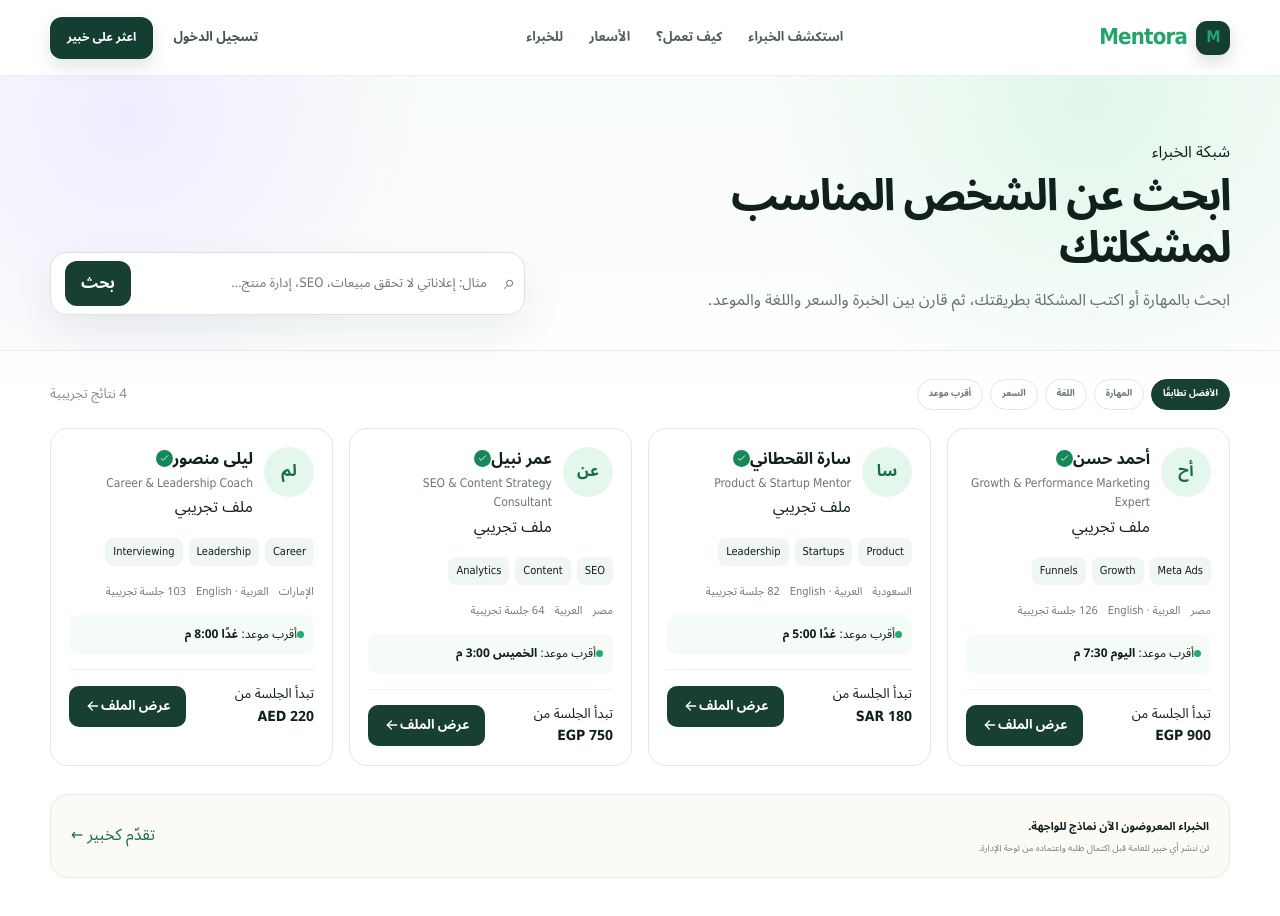
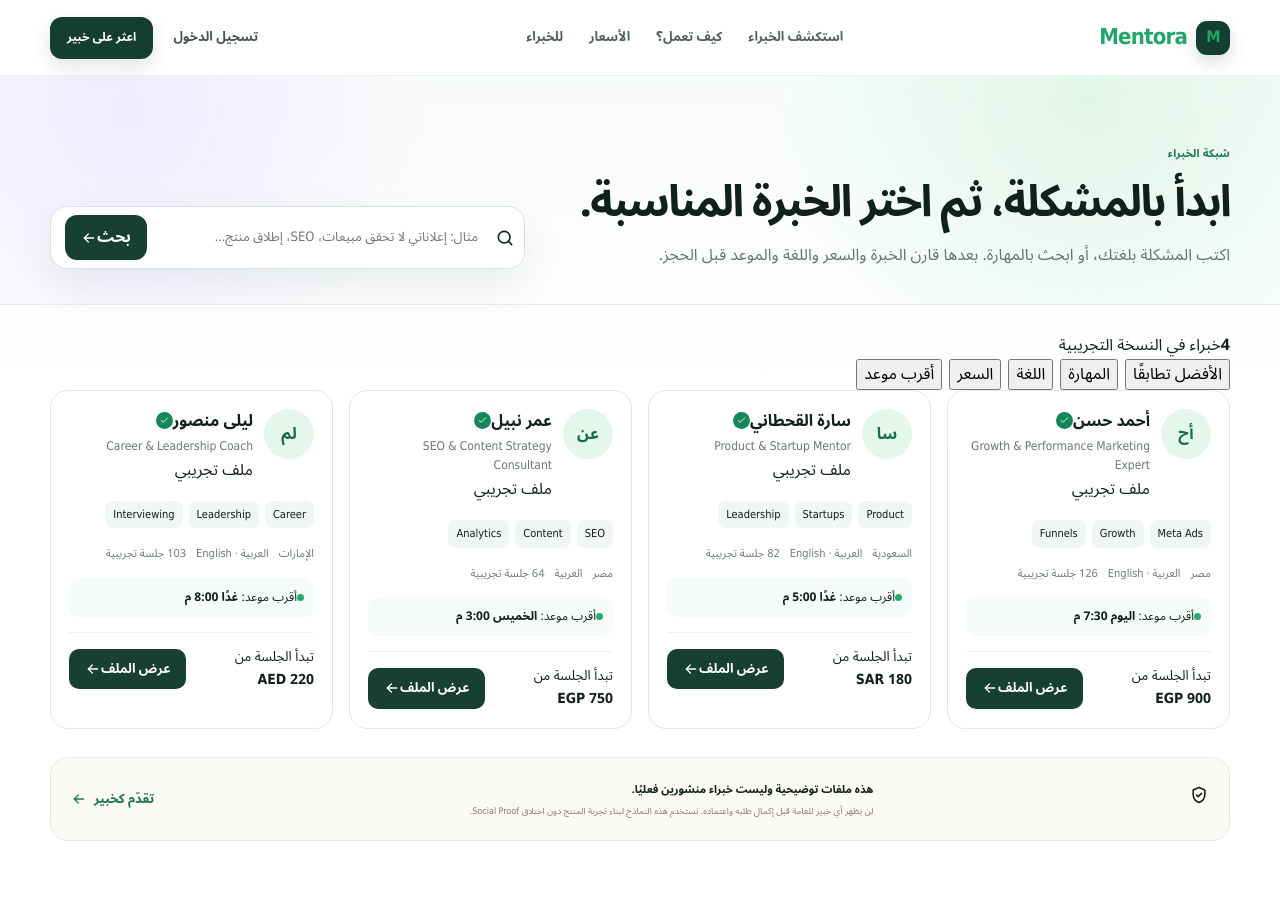
Before and after one commit to AhmedZakaria14/mentora, a Next.js app: page /explore in a window 1280 px wide. Shown: the top 916 px of the page. Built offline with nearby package versions, Linux system fonts and the light colour scheme.

Commit message:
Redesign expert discovery experience

```diff
--- a/src/app/explore/page.tsx
+++ b/src/app/explore/page.tsx
@@ -1,5 +1,6 @@
 import Link from "next/link";
 import { MentorCard } from "@/components/MentorCard";
+import { UiIcon } from "@/components/UiIcon";
 import { demoMentors } from "@/lib/demo-data";
 
 export const metadata = { title: "استكشف الخبراء" };
@@ -45,52 +46,65 @@ export default async function ExplorePage({ searchParams }: { searchParams: Prom
   const ranked = demoMentors
     .map((mentor) => ({ mentor, score: scoreMentor(query, mentor) }))
     .sort((a, b) => b.score - a.score);
-  const hasMeaningfulMatch = query && ranked.some((item) => item.score > 1);
+  const hasMeaningfulMatch = Boolean(query) && ranked.some((item) => item.score > 1);
   const visible = hasMeaningfulMatch ? ranked.filter((item) => item.score > 1) : ranked;
   const topic = query ? inferTopic(query) : undefined;
 
   return (
-    <main className="explorePage">
-      <section className="exploreHero">
-        <div className="shell exploreHeroInner">
-          <div>
-            <span className="kicker">شبكة الخبراء</span>
-            <h1>{query ? "وجدنا لك أقرب الخبرات لمشكلتك" : "ابحث عن الشخص المناسب لمشكلتك"}</h1>
-            <p>{query ? <>بحثك: <b>“{query}”</b>{topic ? <> • أقرب مجال: <strong>{topic}</strong></> : null}</> : "ابحث بالمهارة أو اكتب المشكلة بطريقتك، ثم قارن بين الخبرة والسعر واللغة والموعد."}</p>
+    <main className="explorePage proExplorePage">
+      <section className="exploreHero proExploreHero">
+        <div className="shell exploreHeroInner proExploreHeroInner">
+          <div className="exploreIntro">
+            <span className="sectionKicker">شبكة الخبراء</span>
+            <h1>{query ? "خبرات أقرب إلى التحدي الذي وصفته" : "ابدأ بالمشكلة، ثم اختر الخبرة المناسبة."}</h1>
+            <p>
+              {query ? <><span>بحثك</span><b>“{query}”</b>{topic ? <em>أقرب مجال: {topic}</em> : null}</> : "اكتب المشكلة بلغتك، أو ابحث بالمهارة. بعدها قارن الخبرة والسعر واللغة والموعد قبل الحجز."}
+            </p>
           </div>
-          <form className="exploreSearch" action="/explore">
-            <span>⌕</span>
-            <input name="q" defaultValue={query} aria-label="ابحث عن خبير" placeholder="مثال: إعلاناتي لا تحقق مبيعات، SEO، إدارة منتج..." />
-            <button className="btn" type="submit">بحث</button>
+
+          <form className="exploreSearch proExploreSearch" action="/explore">
+            <UiIcon name="search" size={20}/>
+            <input name="q" defaultValue={query} aria-label="ابحث عن خبير" placeholder="مثال: إعلاناتي لا تحقق مبيعات، SEO، إطلاق منتج..." />
+            <button className="btn" type="submit">بحث <UiIcon name="arrow" size={16}/></button>
           </form>
         </div>
       </section>
 
-      <section className="shell exploreContent">
-        <div className="exploreToolbar">
-          <div className="filterChips"><span className="active">الأفضل تطابقًا</span><span>المهارة</span><span>اللغة</span><span>السعر</span><span>أقرب موعد</span></div>
-          <small>{visible.length} نتائج تجريبية</small>
+      <section className="shell exploreContent proExploreContent">
+        <div className="exploreControlRow">
+          <div className="resultSummary">
+            <b>{visible.length}</b>
+            <span>{query ? "نتائج قريبة من بحثك" : "خبراء في النسخة التجريبية"}</span>
+          </div>
+          <div className="filterChips proFilterChips" aria-label="فلاتر الاستكشاف">
+            <button className="active" type="button">الأفضل تطابقًا</button>
+            <button type="button">المهارة</button>
+            <button type="button">اللغة</button>
+            <button type="button">السعر</button>
+            <button type="button">أقرب موعد</button>
+          </div>
         </div>
 
         {query ? (
-          <div className="matchExplanation">
-            <span>✦</span>
-            <div><b>كيف رتبنا النتائج؟</b><p>نطابق كلمات مشكلتك مع تخصصات الخبراء والمهارات المتاحة حاليًا. المرحلة التالية ستستبدل هذا الترتيب ببيانات الخبراء الحقيقية ومحرك المطابقة الدلالية.</p></div>
+          <div className="matchExplanation proMatchExplanation">
+            <div className="matchExplanationIcon"><UiIcon name="spark" size={19}/></div>
+            <div><b>كيف رتبنا هذه النتائج؟</b><p>الترتيب الحالي تجريبي ويعتمد على كلمات المشكلة والمهارات الموجودة في ملفات العرض. قبل الإطلاق سنربطه ببيانات الخبراء الحقيقية ومحرك مطابقة دلالي.</p></div>
           </div>
         ) : null}
 
-        <div className="mentorGrid exploreMentorGrid">
+        <div className="mentorGrid exploreMentorGrid proResultGrid">
           {visible.map(({ mentor, score }) => (
-            <div className="rankedMentor" key={mentor.id}>
-              {query && score > 1 ? <span className="matchScore">{Math.min(98, 72 + score * 2)}% تطابق</span> : null}
+            <div className="rankedMentor proRankedMentor" key={mentor.id}>
+              {query && score > 1 ? <span className="matchScore proMatchScore"><UiIcon name="target" size={13}/>{Math.min(98, 72 + score * 2)}% تطابق مبدئي</span> : null}
               <MentorCard mentor={mentor} />
             </div>
           ))}
         </div>
 
-        <div className="exploreRealityNote">
-          <div><b>الخبراء المعروضون الآن نماذج للواجهة.</b><p>لن ننشر أي خبير للعامة قبل اكتمال طلبه واعتماده من لوحة الإدارة.</p></div>
-          <Link href="/become-a-mentor" className="textCta darkTextCta">تقدّم كخبير ←</Link>
+        <div className="exploreRealityNote proRealityNote">
+          <div className="realityIcon"><UiIcon name="shield" size={20}/></div>
+          <div><b>هذه ملفات توضيحية وليست خبراء منشورين فعليًا.</b><p>لن يظهر أي خبير للعامة قبل إكمال طلبه واعتماده. نستخدم هذه النماذج لبناء تجربة المنتج دون اختلاق Social Proof.</p></div>
+          <Link href="/become-a-mentor" className="textLink">تقدّم كخبير <UiIcon name="arrow" size={16}/></Link>
         </div>
       </section>
     </main>
```
